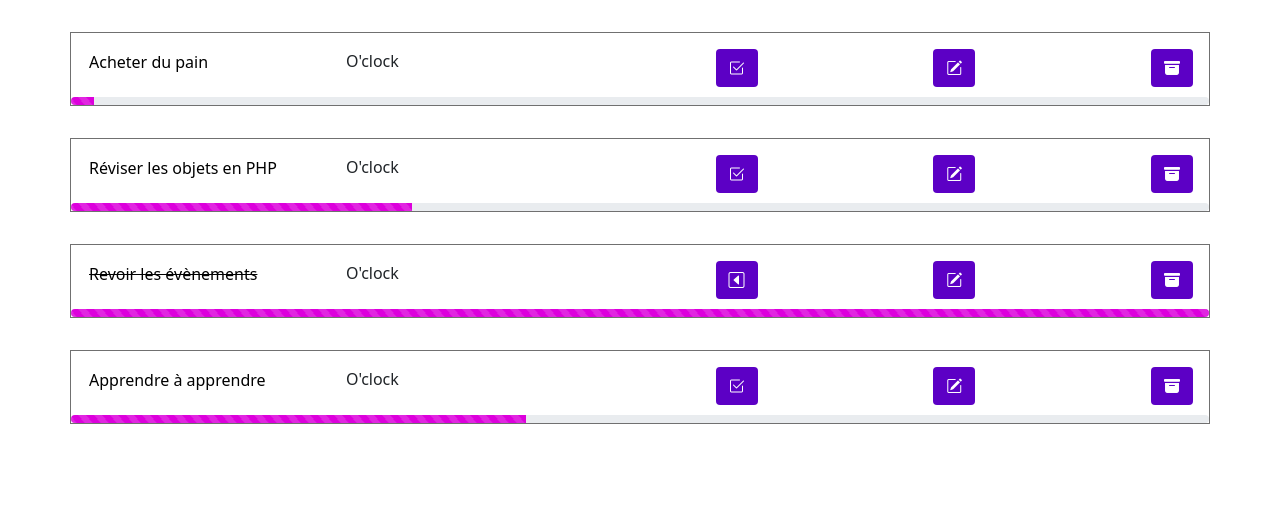
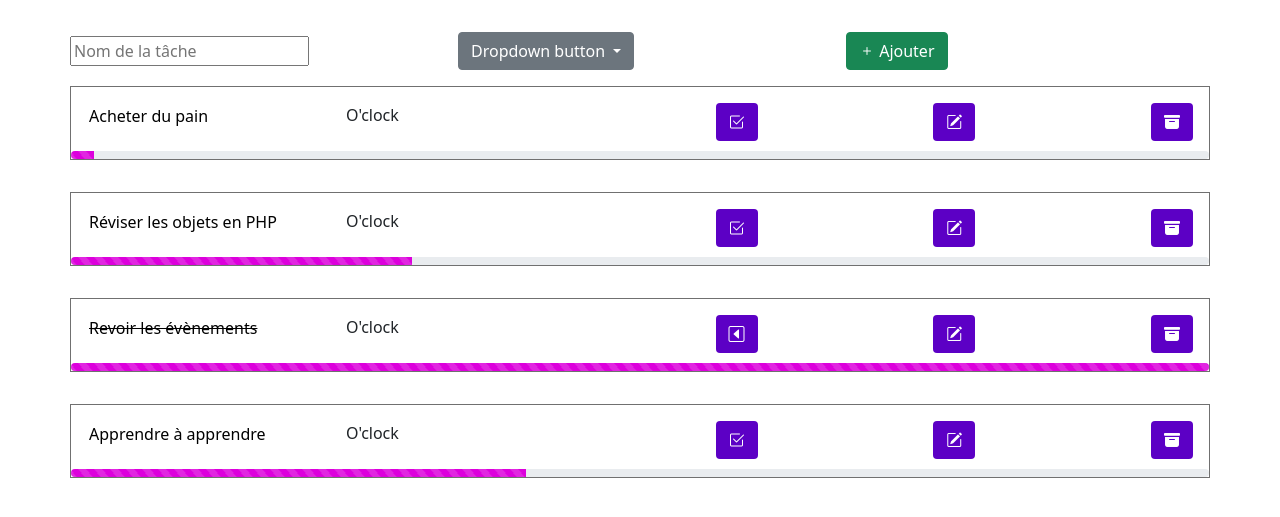
Before and after one commit to Oriane-Toque/todolist-frontend, a PHP site: page / in a window 1280 px wide. Shown: the part 56-573 px from the top of the page. Run offline with PHP 8.4, Linux system fonts and the light colour scheme.

Commit message:
wip html & css -> adding form

```diff
--- a/assets/css/style.css
+++ b/assets/css/style.css
@@ -37,6 +37,7 @@ input {
 .task .btn {
   background-color: #5c00c5;
   color: #fff;
+  margin-bottom: 5px;
 }
 
 .task .btn:hover {
@@ -49,8 +50,19 @@ input {
   text-decoration: line-through;
 }
 
+.task_adding>div>.col-lg {
+  margin-bottom: 1rem;
+}
+
+main>div:first-child {
+  padding: 0;
+}
+
 @media screen and (min-width: 994px) {
   .task>.row>.col-lg {
     text-align: right;
   }
+  .task .btn {
+    margin: 0;
+  }
 }
--- a/index.html
+++ b/index.html
@@ -60,6 +60,39 @@
     </header>
 
     <main>
+
+      <div class="container">
+        <!-- Début - formulaire d'ajout -->
+        <form action="#" method="post" class="task_adding">
+          <div class="row align-items-center">
+            <div class="col-lg">
+              <input type="text" placeholder="Nom de la tâche">
+            </div>
+            <div class="col-lg">
+              <div class="dropdown">
+                <button class="btn btn-secondary dropdown-toggle" type="button" id="dropdownMenuButton1" data-bs-toggle="dropdown" aria-expanded="false">
+                  Dropdown button
+                </button>
+                <ul class="dropdown-menu" aria-labelledby="dropdownMenuButton1">
+                  <li><a class="dropdown-item" href="#">Action</a></li>
+                  <li><a class="dropdown-item" href="#">Another action</a></li>
+                  <li><a class="dropdown-item" href="#">Something else here</a></li>
+                </ul>
+              </div>
+            </div>
+            <div class="col-lg">
+              <button type="submit" class="btn btn-success">
+                <span>
+                  <i class="bi bi-plus"></i>
+                </span>
+              Ajouter
+              </button>
+            </div>
+          </div>
+        </form>
+        <!-- Fin - formulaire d'ajout -->
+      </div>
+
       <!-- Début - Une tâche -->
       <div class="container task">
         <div class="row">
```
